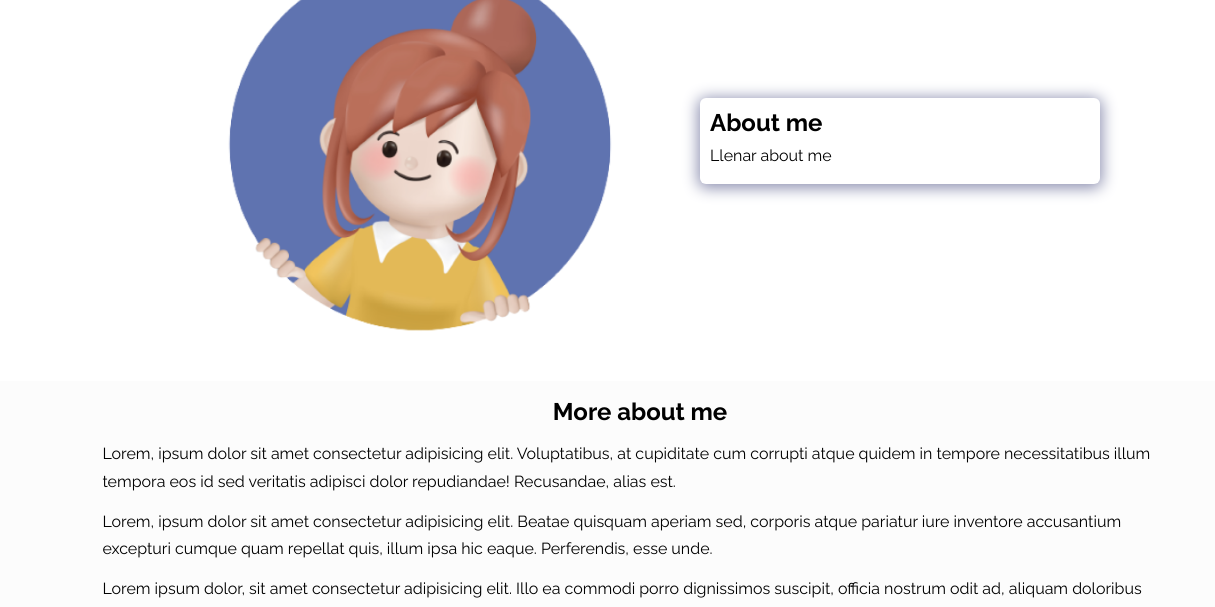
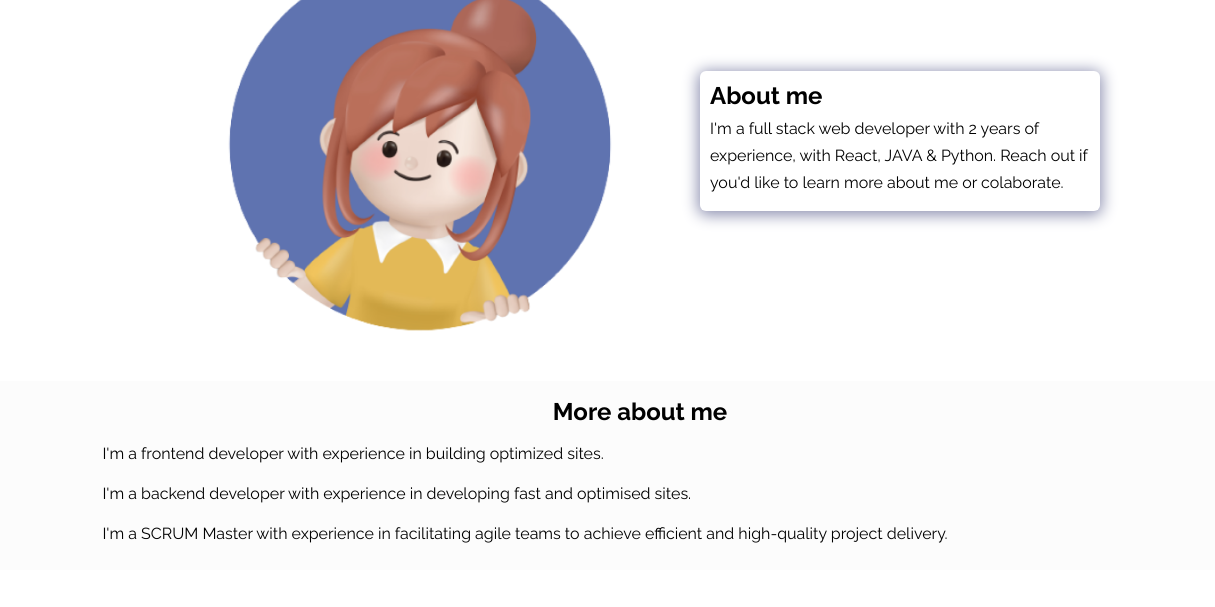
Before and after one commit to imstephtp/imstephtp.github.io, a plain HTML site: page index.html in a window 1280 px wide. Shown: the part 176-783 px from the top of the page, 0-1215 px from the left. Drawn offline with nearby package versions, Linux system fonts and the light colour scheme.

Commit message:
actualización about me

```diff
--- a/assets/css/style.css
+++ b/assets/css/style.css
@@ -208,6 +208,7 @@ nav ul li {
     text-align: center;
     width: 21.875rem;
     padding: 1rem;
+    overflow: scroll;
 }
 
 .project-container p {
--- a/index.html
+++ b/index.html
@@ -36,7 +36,7 @@
       />
       <div class="bio animate__animated animate__shakeX">
         <h2 class="bio-title">About me</h2>
-        <p class="bio-text">Llenar about me</p>
+        <p class="bio-text">I'm a full stack web developer with 2 years of experience, with React, JAVA & Python. Reach out if you'd like to learn more about me or colaborate.</p>
       </div>
     </section>
 
@@ -44,21 +44,13 @@
     <section class="more-about">
       <h2>More about me</h2>
       <p>
-        Lorem, ipsum dolor sit amet consectetur adipisicing elit. Voluptatibus,
-        at cupiditate cum corrupti atque quidem in tempore necessitatibus illum
-        tempora eos id sed veritatis adipisci dolor repudiandae! Recusandae,
-        alias est.
+        I'm a frontend developer with experience in building optimized sites.
       </p>
       <p>
-        Lorem, ipsum dolor sit amet consectetur adipisicing elit. Beatae
-        quisquam aperiam sed, corporis atque pariatur iure inventore accusantium
-        excepturi cumque quam repellat quis, illum ipsa hic eaque. Perferendis,
-        esse unde.
+        I'm a backend developer with experience in developing fast and optimised sites.
       </p>
       <p>
-        Lorem ipsum dolor, sit amet consectetur adipisicing elit. Illo ea
-        commodi porro dignissimos suscipit, officia nostrum odit ad, aliquam
-        doloribus magnam minima neque consequatur quam sed numquam alias vel a?
+        I'm a SCRUM Master with experience in facilitating agile teams to achieve efficient and high-quality project delivery.
       </p>
     </section>
 
```
